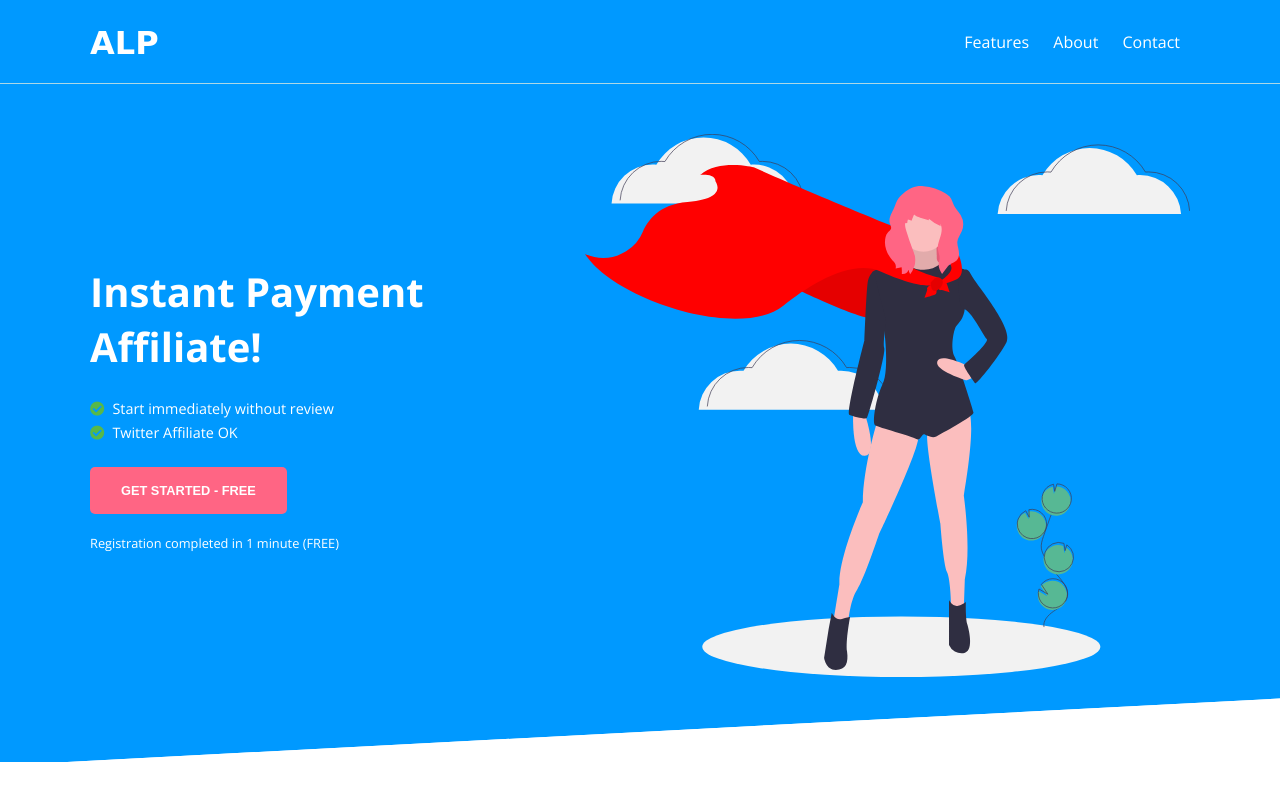
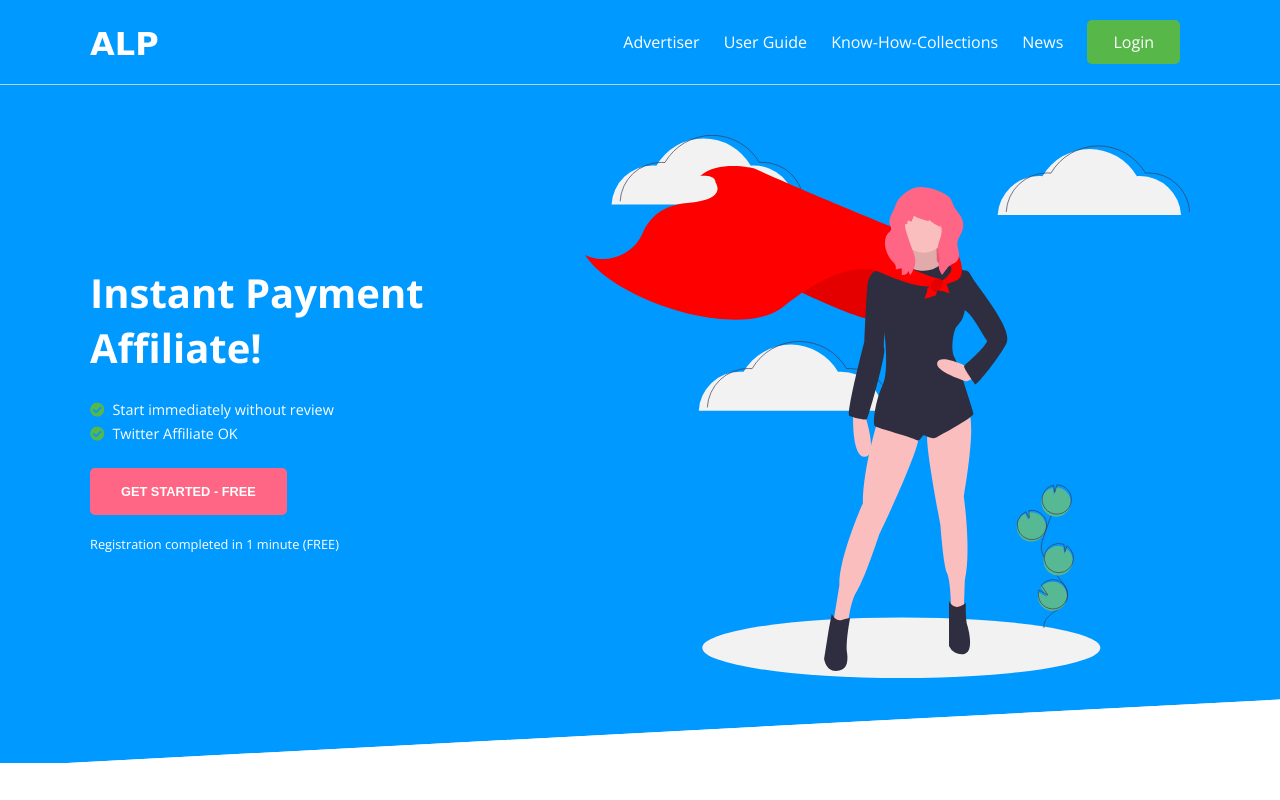
Before and after one commit to adekams/ALP, a plain HTML site: page index.html in a window 1280 px wide. Shown: the top 800 px of the page. Drawn offline with nearby package versions, Linux system fonts and the light colour scheme; a web font is replaced by a local one.

Commit message:
changed wordings

```diff
--- a/css/style.css
+++ b/css/style.css
@@ -80,7 +80,7 @@ nav {
     width: 100%;
     background: var(--blue);
     border-bottom: 1px solid lightblue;
-    padding: 20px;
+    padding: 10px;
 }
 
 nav a,
@@ -96,11 +96,18 @@ nav a:hover {
 nav ul li {
     display: inline-block;
     list-style: none;
-    margin: 0 10px;
+    margin: 10px 10px;
 }
 
 nav .logo {
     font-size: 2rem;
+}
+
+nav .login {
+    border: 1px solid transparent;
+    background: var(--green);
+    border-radius: 5px;
+    padding: 10px 25px;
 }
 
 /* all sections */
@@ -170,11 +177,15 @@ section ul li::before {
     transform: skewY(-3deg);
 }
 
-h2.section-title {
+h2.section-title, h2 p {
     color: var(--blue);
     font-size: 1.8rem;
+}
+
+h2.section-title {
     margin: 0 0 25px;
 }
+
 .hero h2 {
     font-size: 2.2rem;
     color: #fff;
--- a/index.html
+++ b/index.html
@@ -17,9 +17,11 @@
                 <a href="#">ALP</a>
             </h1>
             <ul class="nav-item">
-                <li><a href="#">Features</a></li>
-                <li><a href="#">About</a></li>
-                <li><a href="#">Contact</a></li>
+                <li><a href="#">Advertiser</a></li>
+                <li><a href="#">User Guide</a></li>
+                <li><a href="#">Know-How-Collections</a></li>
+                <li><a href="#">News</a></li>
+                <li class="login"><a href="#">Login</a></li>
             </ul>
         </div>
     </nav>
@@ -80,7 +82,7 @@
             <div class="container flex">
                 <div class="section-info">
                     <p class="sub-title">GROW SALES</p>
-                    <h2 class="section-title">Collaborate with Colleagues Anytime</h2>
+                    <h2 class="section-title">Register a large number of exclusive advertising projects!</h2>
                     <p class="text">
                         Lorem, ipsum dolor sit amet consectetur adipisicing elit. Delectus in cumque cupiditate,
                         excepturi dolorem aspernatur sit fugit porro doloribus perferendis reiciendis temporibus.
@@ -96,11 +98,14 @@
         <section>
             <div class="container flex">
                 <div class="section-img">
-                    <img src="images/undraw_buffer_wq43.svg" alt="">
+                    <img src="images/undraw_step_to_the_sun_nxqq.svg" alt="">
                 </div>
                 <div class="section-info">
                     <p class="sub-title">EARN & CASH</p>
-                    <h2 class="section-title">Meet anywhere, anytime</h2>
+                    <h2 class="section-title">
+                        <p>First in the industry!</p>
+                        <p>Payment instant Payment</p>
+                    </h2>
                     <p class="text">
                         Lorem, ipsum dolor sit amet consectetur adipisicing elit. Delectus in cumque cupiditate, excepturi dolorem aspernatur sit fugit porro doloribus perferendis reiciendis temporibus. Minima officia nihil earum, odit recusandae a maxime.
                     </p>
@@ -112,13 +117,13 @@
         <section>
             <div class="container flex">
                 <div class="section-info">
-                    <h2 class="section-title">Go all the way with us</h2>
+                    <h2 class="section-title">Affiliate on Twitter</h2>
                     <p class="text">
                         Lorem, ipsum dolor sit amet consectetur adipisicing elit. Delectus in cumque cupiditate, excepturi dolorem aspernatur sit fugit porro doloribus perferendis reiciendis temporibus. Minima officia nihil earum, odit recusandae a maxime.
                     </p>
                 </div>
                 <div class="section-img">
-                    <img src="images/undraw_step_to_the_sun_nxqq.svg" alt="">
+                    <img src="images/undraw_buffer_wq43.svg" alt="">
                 </div>
             </div>
         </section>
```
